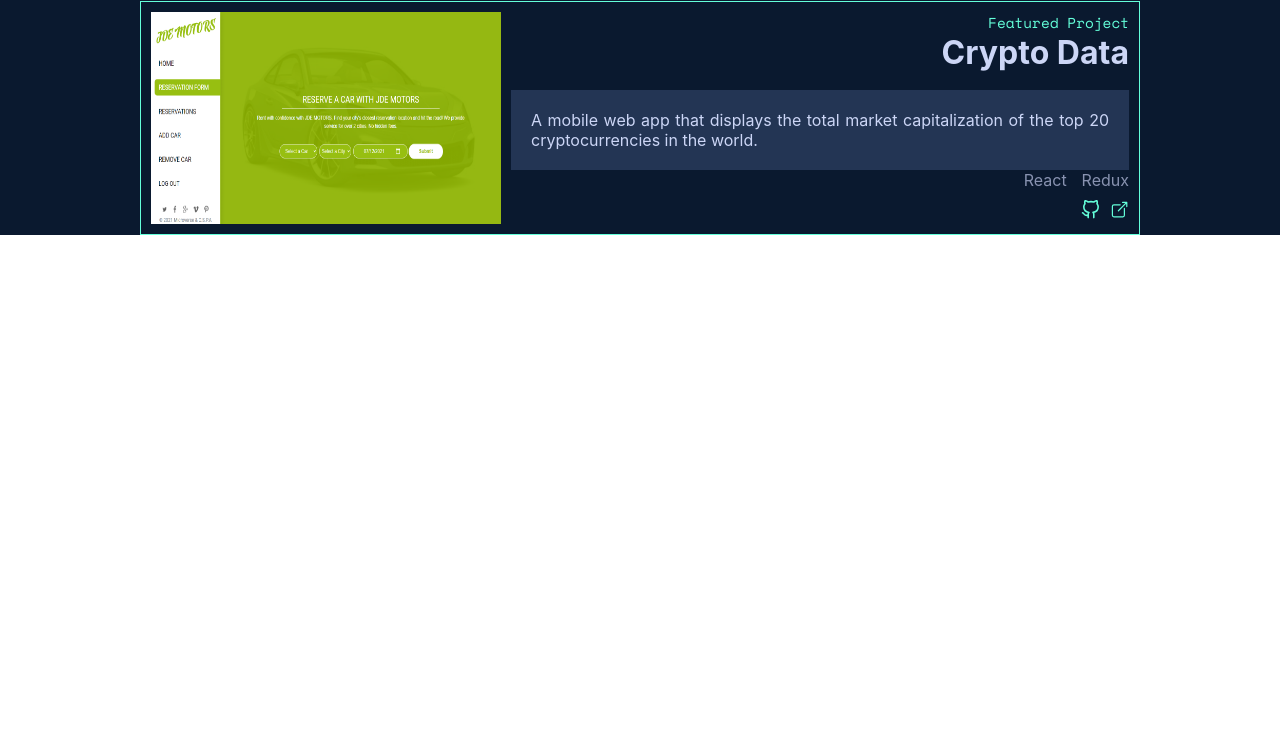
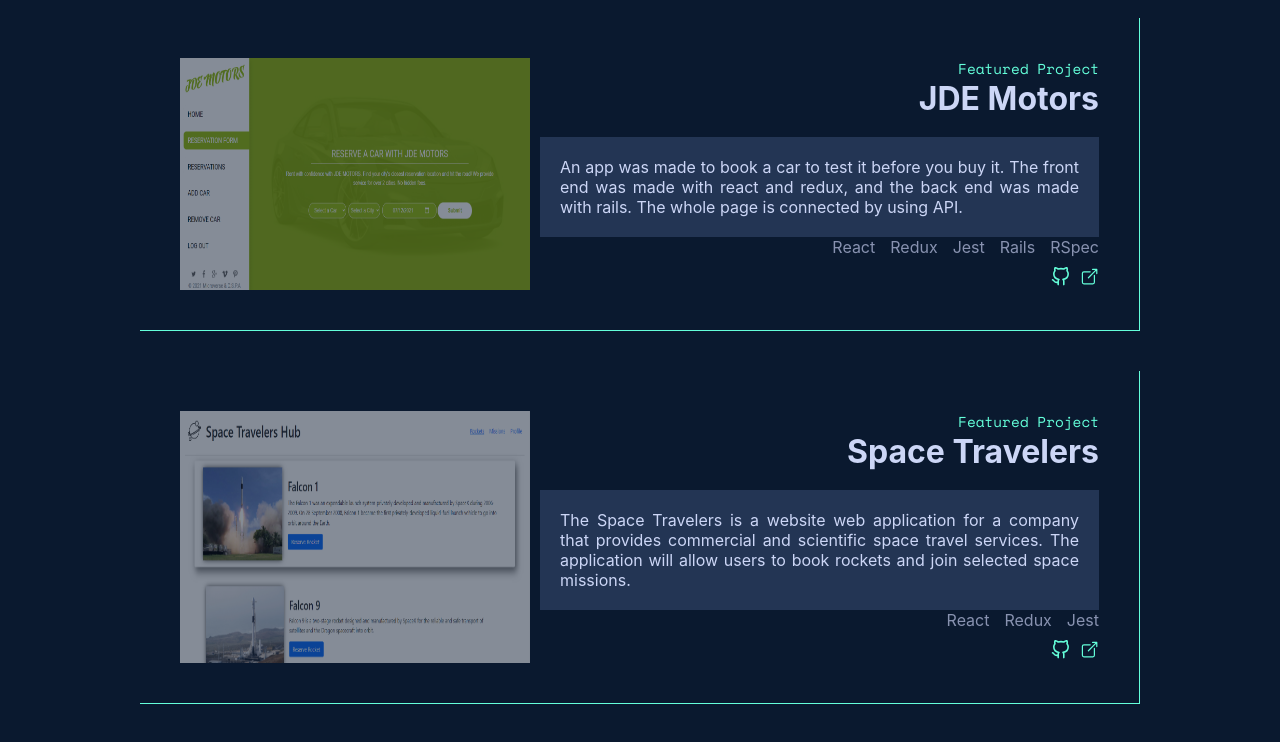
Before and after one commit to petudeveloper/portafolio, a React (Create React App) app: page / in a window 1280 px wide. Shown: the part 1811-2553 px from the top of the page. Before the commit the page ends 2046 px from the top, so only its background shows below. Built offline with nearby package versions, Linux system fonts and the light colour scheme.

Commit message:
Add responsive designe to projects section.

```diff
--- a/src/components/AboutMe/aboutMe.module.css
+++ b/src/components/AboutMe/aboutMe.module.css
@@ -44,7 +44,7 @@
 }
 
 .img:hover {
-  transform: scale(1.1);
+  transform: scale(1.01);
   opacity: 1;
 }
 
--- a/src/components/NavBar/navBar.module.css
+++ b/src/components/NavBar/navBar.module.css
@@ -55,6 +55,11 @@
   font-size: 1.8rem;
   position: fixed;
   right: 15px;
+  z-index: 1;
+}
+
+.icons:hover{
+  font-size: 2.1rem;
 }
 
 .icons a {
@@ -76,7 +81,7 @@
     width: 50%;
     grid-gap: 35px;
     justify-content: center;
-    z-index: 0;
+    z-index: 1;
     align-items: center;
     background-color: var(--dark-blue);
     -webkit-box-shadow: -200px -1px 300px 200px rgba(0, 0, 0, 0.75);
@@ -91,7 +96,7 @@
 
   .icons {
     display: block;
-    z-index: 1;
+    z-index: 2;
     cursor: pointer;
   }
 
--- a/src/components/Projects/Card.js
+++ b/src/components/Projects/Card.js
@@ -1,25 +1,33 @@
 /* eslint-disable max-len */
+import PropTypes from 'prop-types';
 import { FiGithub } from 'react-icons/fi';
 import { IoOpenOutline } from 'react-icons/io5';
 import styles from './card.module.css';
 
-const Card = () => (
+const Card = ({
+  image, projectName, description, technologies, githubLink, liveVersion,
+}) => (
   <div className={styles.container}>
-    <img className={styles.img} src="./images/jde-motors.PNG" alt="app-name" />
+    <a href={githubLink}>
+      <img className={styles.img} src={image} alt="app-name" />
+    </a>
     <div className={styles.infoContainer}>
       <p className={styles.featuredProyect}>Featured Project</p>
-      <h3 className={styles.projectTitle}><a className={styles.projectName} href="/">Crypto Data</a></h3>
-      <p className={styles.description}>A mobile web app that displays the total market capitalization of the top 20 cryptocurrencies in the world.</p>
+      <h3 className={styles.projectTitle}><a className={styles.projectName} href="/">{projectName}</a></h3>
+      <p className={styles.description}>
+        {description}
+      </p>
       <div className={styles.bottomContainer}>
         <ul className={styles.listContainer}>
-          <li>React</li>
-          <li>Redux</li>
+          {
+            technologies.map((tech) => <li key={tech}>{tech}</li>)
+          }
         </ul>
         <div className={styles.iconsContainer}>
-          <a href="/">
+          <a href={githubLink}>
             <FiGithub className={styles.icon} />
           </a>
-          <a href="/">
+          <a href={liveVersion}>
             <IoOpenOutline className={styles.icon} />
           </a>
         </div>
@@ -28,4 +36,13 @@ const Card = () => (
   </div>
 );
 
+Card.propTypes = {
+  projectName: PropTypes.string.isRequired,
+  liveVersion: PropTypes.string.isRequired,
+  githubLink: PropTypes.string.isRequired,
+  image: PropTypes.string.isRequired,
+  description: PropTypes.string.isRequired,
+  technologies: PropTypes.isRequired,
+};
+
 export default Card;
--- a/src/components/Projects/Projects.js
+++ b/src/components/Projects/Projects.js
@@ -4,8 +4,31 @@ import styles from './projects.module.css';
 const Projects = () => (
   <section className={styles.container}>
     <h2 className={styles.numberedHeading}>Some Things I’ve Built</h2>
-    <div className>
-      <Card />
+    <div className={styles.cardsContainer}>
+      <Card
+        image="./images/jde-motors.PNG"
+        projectName="JDE Motors"
+        description="An app was made to book a car to test it before you buy it. The front end was made with react and redux, and the back end was made with rails. The whole page is connected by using API."
+        technologies={['React', 'Redux', 'Jest', 'Rails', 'RSpec']}
+        githubLink="https://github.com/Emmanuelaaron/carBooking"
+        liveVersion="/"
+      />
+      <Card
+        image="./images/space-travelers.PNG"
+        projectName="Space Travelers"
+        description="The Space Travelers is a website web application for a company that provides commercial and scientific space travel services. The application will allow users to book rockets and join selected space missions."
+        technologies={['React', 'Redux', 'Jest']}
+        githubLink="https://github.com/petudeveloper/space-travelers"
+        liveVersion="https://petudeveloper.github.io/space-travelers/"
+      />
+      <Card
+        image="./images/crypto-data.png"
+        projectName="Crypto Market tracking"
+        description="A mobile web app that displays the total market capitalization of the top 20 cryptocurrencies in the world."
+        technologies={['React', 'Redux', 'Jest']}
+        githubLink="https://github.com/petudeveloper/my-crypto-data"
+        liveVersion="https://jovial-hermann-d0810a.netlify.app/#/Allcurrencies"
+      />
     </div>
   </section>
 );
--- a/src/components/Projects/card.module.css
+++ b/src/components/Projects/card.module.css
@@ -1,12 +1,25 @@
 .container {
   display: flex;
-  border: 1px solid var(--light-blue);
-  padding: 10px;
+  border-right: 1px solid var(--light-blue);
+  border-bottom: 1px solid var(--light-blue);
+  padding: 40px;
+  margin: 40px 0;
+}
+
+.container:hover {
+  transform: scale(1.01);
 }
 
 .img {
   width: 350px;
   padding-right: 10px;
+  opacity: 0.5;
+  height: 100%;
+}
+
+.img:hover {
+  opacity: 1;
+  cursor: pointer;
 }
 
 .featuredProyect {
@@ -62,6 +75,7 @@
     display: grid;
     grid-template-columns: 1fr;
     justify-items: center;
+    border: 1px solid var(--light-blue);
   }
 
   .infoContainer {
--- a/src/components/Projects/projects.module.css
+++ b/src/components/Projects/projects.module.css
@@ -17,6 +17,10 @@
   font-size: 1.7rem;
 }
 
+.cardsContainer {
+  margin: 15px 0;
+}
+
 @media (max-width: 950px) {
   .container {
     padding: 0;
```
